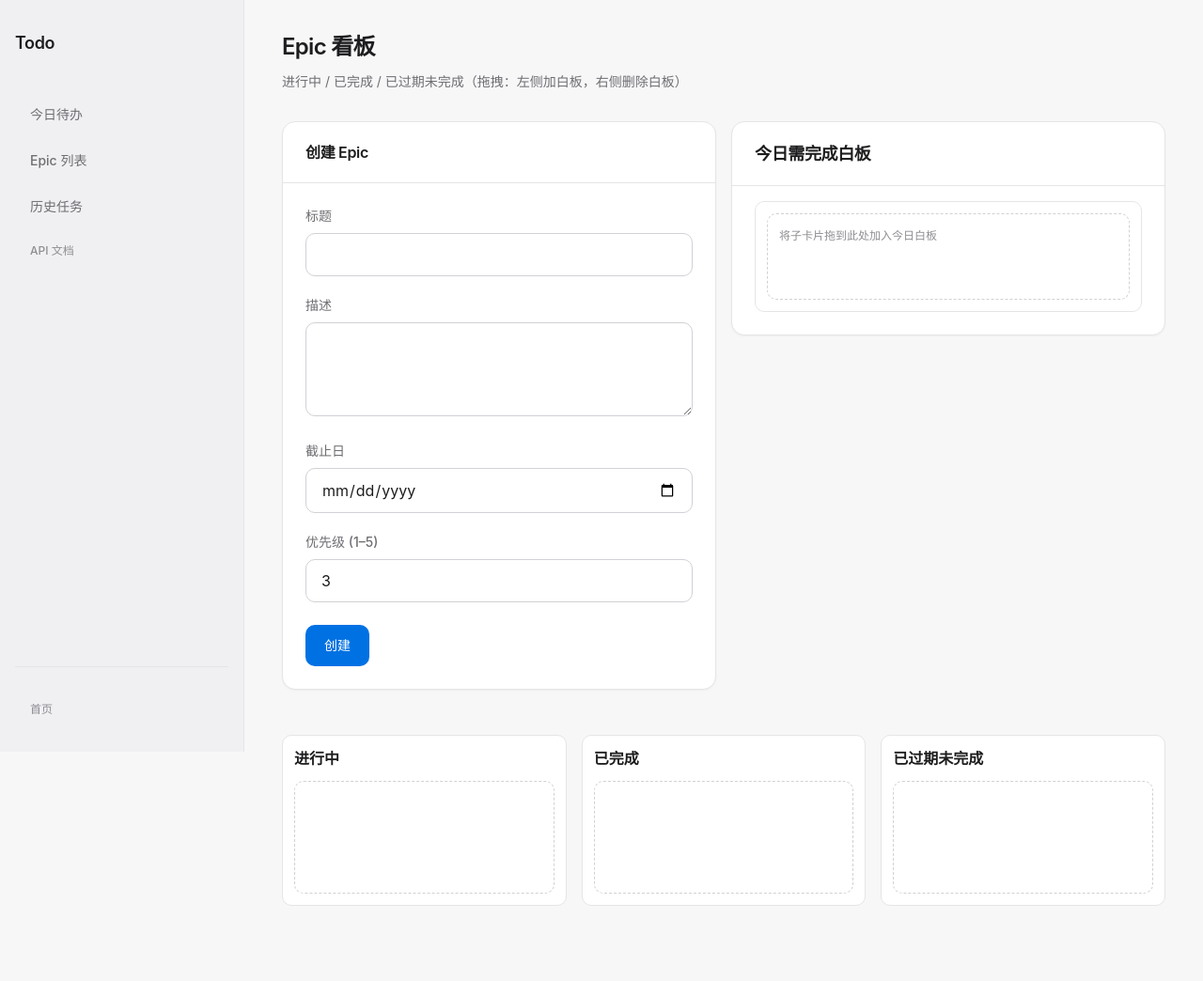
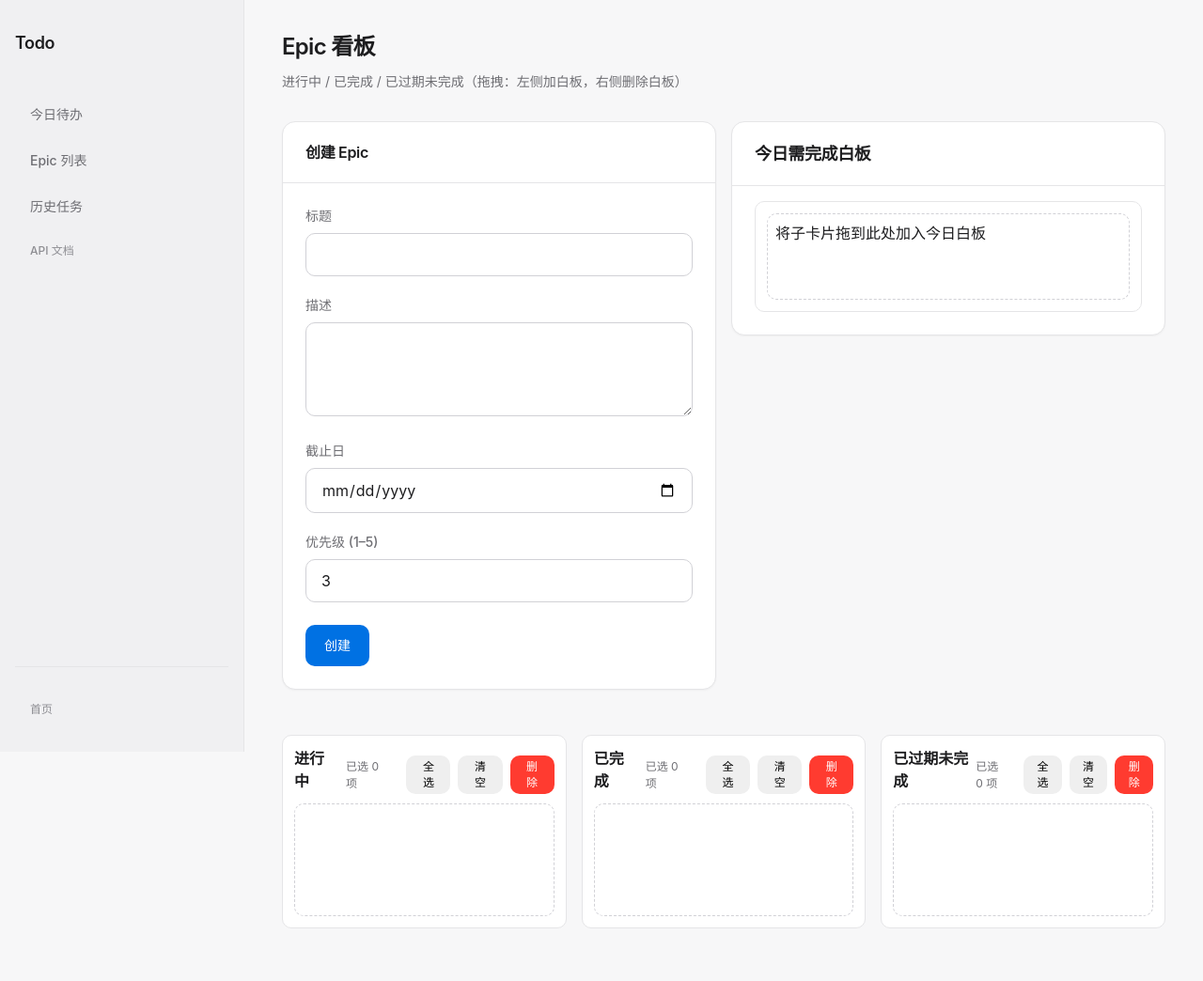
Before and after one commit to YoungYming/todo_list, a Python web app: template todo-server/app/web/templates/epics.html in a window 1280 px wide. Shown: the whole page at 94% size. Before the commit the page ends 964 px from the top, so only its background shows below. Run offline with Jinja, Linux system fonts and the light colour scheme; the template is opened without the code that fills it, so the values that code supplies are empty.

Commit message:
Add multi-select controls to Epic Kanban columns
- Add kanban-col__tools with select/clear/delete buttons to each column (in_progress, done, overdue)
- Add btn--small and btn--danger button styles
- Add styling for column toolbar

Note: Requirements 2 and 3 were already implemented:
- Sub-epics are already draggable as independent cards
- Parent epic dragged to board automatically includes unfinished sub-epics

```diff
--- a/todo-server/app/web/static/style.css
+++ b/todo-server/app/web/static/style.css
@@ -153,11 +153,10 @@
   flex: 1;
   margin-left: 260px;
   padding: var(--space-8) var(--space-10);
-  width: calc(100vw - 260px);
-  max-width: none;
+  max-width: 720px;
 }
 .page-epics .app-main {
-  max-width: none;
+  max-width: 1400px;
 }
 
 /* ========== 页面标题与描述 ========== */
@@ -346,6 +331,20 @@
 .btn--ghost:hover {
   background: rgba(0, 0, 0, 0.04);
   color: var(--text-primary);
+}
+
+.btn--small {
+  padding: var(--space-1) var(--space-3);
+  font-size: var(--text-xs);
+}
+
+.btn--danger {
+  background: var(--danger);
+  color: #fff;
+}
+
+.btn--danger:hover {
+  filter: brightness(1.05);
 }
 
 /* ========== 表单 ========== */
@@ -744,11 +743,9 @@
   overflow: hidden;
 }
 .kanban-col h3 { margin: 0 0 var(--space-3) 0; font-size: var(--text-base); }
-.kanban-col__head { position: relative; z-index: 2; display:flex; align-items:center; justify-content:space-between; gap:var(--space-2); flex-wrap:wrap; }
-.kanban-col__tools { display:flex; gap:6px; align-items:center; flex-wrap:wrap; opacity:0; pointer-events:none; transition:opacity var(--transition-fast); }
-.kanban-col:hover .kanban-col__tools,
-.kanban-col:focus-within .kanban-col__tools { opacity:1; pointer-events:auto; }
-.kanban-col__tools .btn { padding: 4px 10px; }
+.kanban-col__head { position: relative; z-index: 2; display: flex; align-items: center; justify-content: space-between; gap: var(--space-2); }
+.kanban-col__tools { display: flex; align-items: center; gap: var(--space-2); font-size: var(--text-xs); }
+.kanban-col__tools [data-role="selected-count"] { color: var(--text-secondary); margin-right: var(--space-2); }
 .kanban-drop {
   position: relative;
   z-index: 2;
@@ -767,63 +764,8 @@
   padding: var(--space-3);
   cursor: grab;
 }
-.epic-card__head {
-  display: flex;
-  align-items: center;
-  justify-content: space-between;
-  gap: var(--space-2);
-  margin-bottom: var(--space-1);
-}
-.epic-card__title { font-weight: 600; }
+.epic-card__title { font-weight: 600; margin-bottom: var(--space-1); }
 .epic-card__meta { font-size: var(--text-xs); color: var(--text-secondary); }
-.epic-card__badge {
-  display: inline-flex;
-  align-items: center;
-  padding: 2px 8px;
-  border-radius: var(--radius-full);
-  background: var(--accent-muted);
-  color: var(--accent);
-  font-size: 11px;
-  font-weight: 600;
-  white-space: nowrap;
-}
-.subepic-list {
-  margin-top: var(--space-2);
-  display: flex;
-  flex-direction: column;
-  gap: var(--space-2);
-}
-.subepic-card {
-  border: 1px dashed var(--border-default);
-  border-radius: var(--radius-sm);
-  padding: 8px;
-  background: #fff;
-  cursor: grab;
-}
-.subepic-card__title {
-  font-size: var(--text-sm);
-  font-weight: 600;
-}
-.subepic-card__meta {
-  font-size: var(--text-xs);
-  color: var(--text-secondary);
-}
-.subepic-empty {
-  font-size: var(--text-xs);
-  color: var(--text-tertiary);
-  padding: 6px 4px;
-}
-.board-epic-group {
-  border: 1px solid var(--border-subtle);
-  border-radius: var(--radius-md);
-  padding: var(--space-2);
-  background: #fff;
-}
-.board-epic-group__title {
-  font-size: var(--text-sm);
-  font-weight: 700;
-  margin-bottom: var(--space-2);
-}
 .kanban-drop.drag-over { background: var(--accent-muted); }
 
 .kanban-side {
--- a/todo-server/app/web/templates/epics.html
+++ b/todo-server/app/web/templates/epics.html
@@ -50,19 +50,43 @@
 
 <section class="kanban" id="epic-kanban">
   <div class="kanban-col" data-col="in_progress">
-    <div class="kanban-col__head"><h3>进行中</h3></div>
+    <div class="kanban-col__head">
+      <h3>进行中</h3>
+      <div class="kanban-col__tools" data-col-tools="in_progress">
+        <span data-role="selected-count"></span>
+        <button class="btn btn--small" data-action="select-visible">全选</button>
+        <button class="btn btn--small" data-action="clear-selected">清空</button>
+        <button class="btn btn--small btn--danger" data-action="delete-selected">删除</button>
+      </div>
+    </div>
     <div class="kanban-side kanban-side--left">今日需做</div>
     <div class="kanban-side kanban-side--right">删除记录</div>
     <div class="kanban-drop" id="col-in-progress"></div>
   </div>
   <div class="kanban-col" data-col="done">
-    <div class="kanban-col__head"><h3>已完成</h3></div>
+    <div class="kanban-col__head">
+      <h3>已完成</h3>
+      <div class="kanban-col__tools" data-col-tools="done">
+        <span data-role="selected-count"></span>
+        <button class="btn btn--small" data-action="select-visible">全选</button>
+        <button class="btn btn--small" data-action="clear-selected">清空</button>
+        <button class="btn btn--small btn--danger" data-action="delete-selected">删除</button>
+      </div>
+    </div>
     <div class="kanban-side kanban-side--left">今日需做</div>
     <div class="kanban-side kanban-side--right">删除记录</div>
     <div class="kanban-drop" id="col-done"></div>
   </div>
   <div class="kanban-col" data-col="overdue">
-    <div class="kanban-col__head"><h3>已过期未完成</h3></div>
+    <div class="kanban-col__head">
+      <h3>已过期未完成</h3>
+      <div class="kanban-col__tools" data-col-tools="overdue">
+        <span data-role="selected-count"></span>
+        <button class="btn btn--small" data-action="select-visible">全选</button>
+        <button class="btn btn--small" data-action="clear-selected">清空</button>
+        <button class="btn btn--small btn--danger" data-action="delete-selected">删除</button>
+      </div>
+    </div>
     <div class="kanban-side kanban-side--left">今日需做</div>
     <div class="kanban-side kanban-side--right">删除记录</div>
     <div class="kanban-drop" id="col-overdue"></div>
```
Also changed, not shown: other parts of todo-server/app/web/static/style.css (+0 -65 lines).
